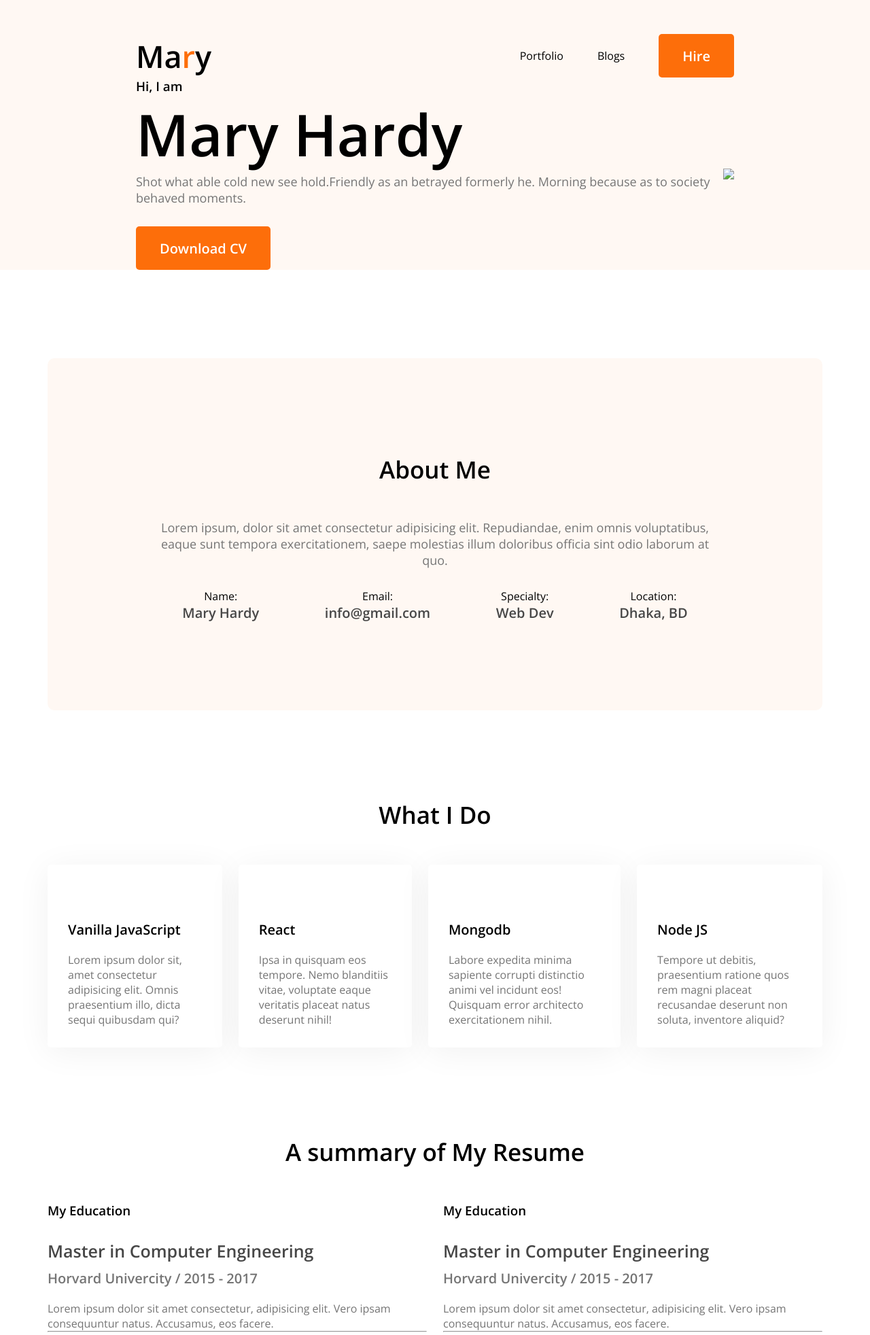
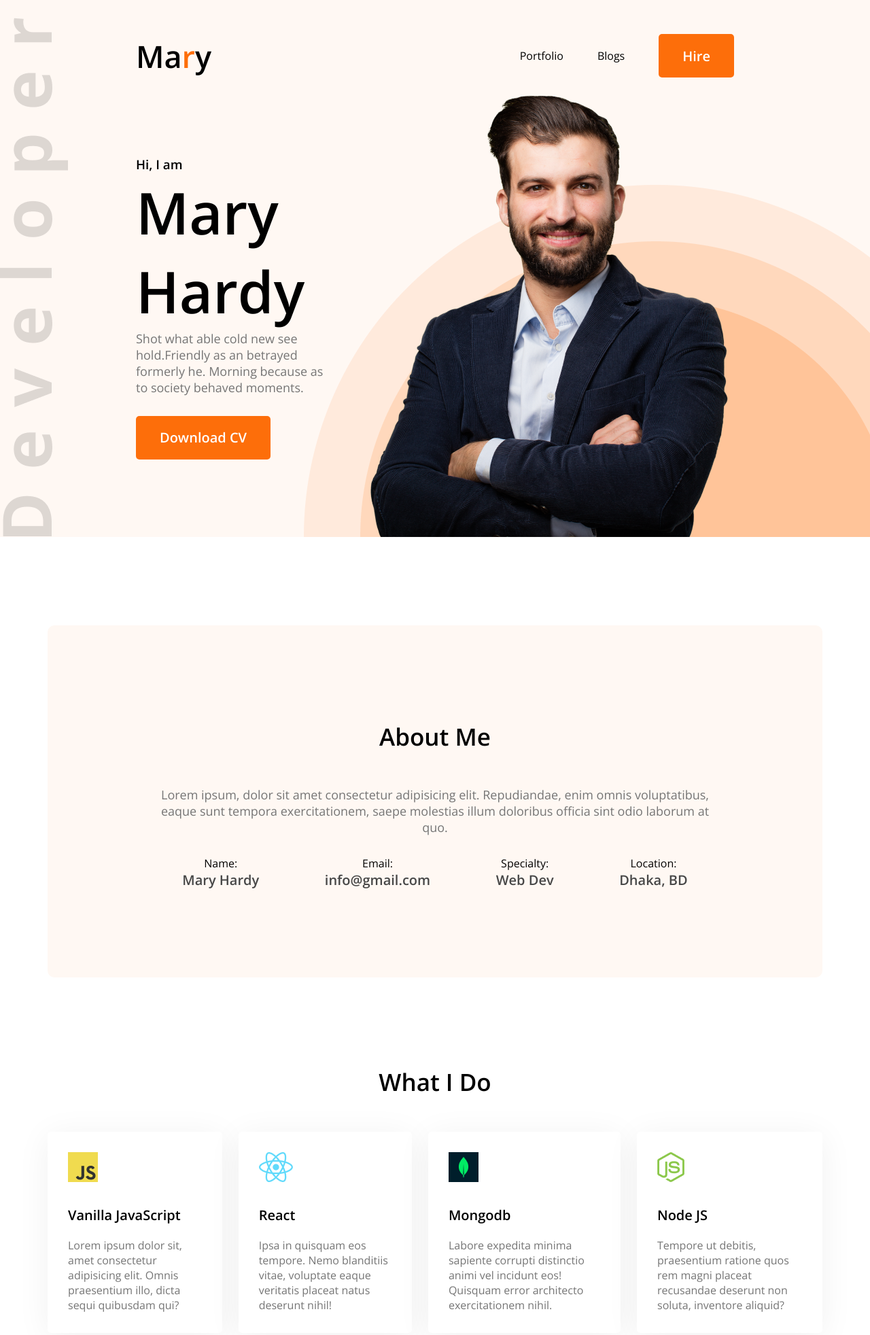
Before and after one commit to HasanMahmud505/projet, a plain HTML site: page index.html in a window 1280 px wide. Shown: the top 1964 px of the page at 68% size. Drawn offline with nearby package versions, Linux system fonts and the light colour scheme; some icons are missing.

Commit message:
image add

```diff
--- a/index.html
+++ b/index.html
@@ -26,7 +26,7 @@
                 <p class="banner-description">Shot what able cold new see hold.Friendly as an betrayed formerly he. Morning because as to society behaved moments.</p>
                 <button class="btn-primary"><i class="fas-solid fa-download"></i>Download CV</button>
             </div>
-            <img src="../First Porject/images/hardy.png">
+            <img src="image/hardy.png">
         </div>
 
     </header>
@@ -58,22 +58,22 @@
             <!-- .skills-container>.skill*4>imag+p.skill-title+p.skill-description>lorem15 -->
             <div class="skills-container">
                 <div class="skill">
-                    <img src="../First Porject/images/icons/js.png" alt="">
+                    <img src="image/icons/js.png" alt="">
                     <p class="skill-title">Vanilla JavaScript</p>
                     <p class="skill-description">Lorem ipsum dolor sit, amet consectetur adipisicing elit. Omnis praesentium illo, dicta sequi quibusdam qui?</p>
                 </div>
                 <div class="skill">
-                    <img src="../First Porject/images/icons/react.png" alt="">
+                    <img src="image/icons/react.png" alt="">
                     <p class="skill-title">React</p>
                     <p class="skill-description">Ipsa in quisquam eos tempore. Nemo blanditiis vitae, voluptate eaque veritatis placeat natus deserunt nihil!</p>
                 </div>
                 <div class="skill">
-                    <img src="../First Porject/images/icons/mongo.png" alt="">
+                    <img src="image/icons/mongo.png" alt="">
                     <p class="skill-title">Mongodb</p>
                     <p class="skill-description">Labore expedita minima sapiente corrupti distinctio animi vel incidunt eos! Quisquam error architecto exercitationem nihil.</p>
                 </div>
                 <div class="skill">
-                    <img src="../First Porject/images/icons/nodejs.png" alt="">
+                    <img src="image/icons/nodejs.png" alt="">
                     <p class="skill-title">Node JS</p>
                     <p class="skill-description">Tempore ut debitis, praesentium ratione quos rem magni placeat recusandae deserunt non soluta, inventore aliquid?</p>
                 </div>
@@ -137,13 +137,13 @@
                     <h3 class="section-title">Let's Connect</h3>
                     <p class="description">Lorem ipsum dolor sit, amet consectetur adipisicing elit. Quod quo cum rem molestiae. Aliquid, laboriosam.</p>
                     <a href="">
-                        <img src="../First Porject/images/icons/facebook.png" alt="">
+                        <img src="image/icons/facebook.png" alt="">
                     </a>
                     <a href="">
-                        <img src="../First Porject/images/icons/twitter.png" alt="">
+                        <img src="image/icons/twitter.png" alt="">
                     </a>
                     <a href="">
-                        <img src="../First Porject/images/icons/insta.png" alt="">
+                        <img src="image/icons/insta.png" alt="">
                     </a>
 
                 </div>
--- a/style.css
+++ b/style.css
@@ -16,7 +16,7 @@
 
 .header{
     background: #fff8f3;
-    background-image: url('../images/header_bg.png'), url('../images/developer.png');
+    background-image: url('image/header_bg.png'), url('image/developer.png');
     background-repeat: no-repeat;
     background-position: bottom right, bottom left;
 }
@@ -187,7 +187,9 @@ main{
     gap: 100px;
     padding: 130px 200px;
 }
-
+.contact .description{
+    padding-bottom: 20px;
+}
 .contact .section-title{
     text-align: left;
 }
```
